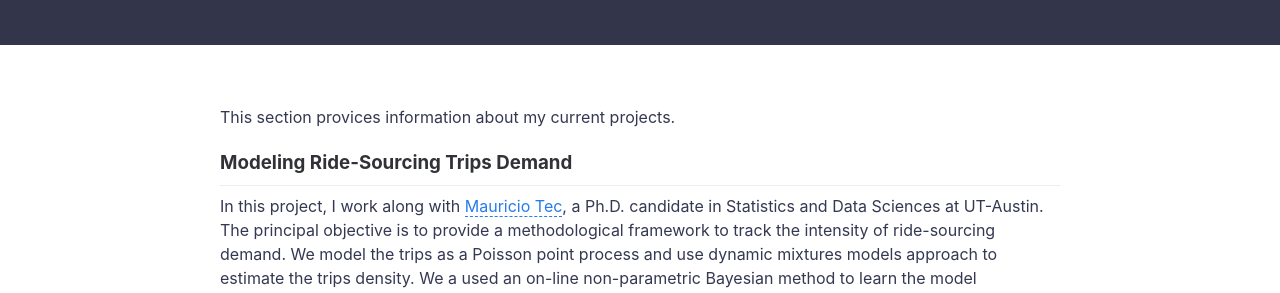
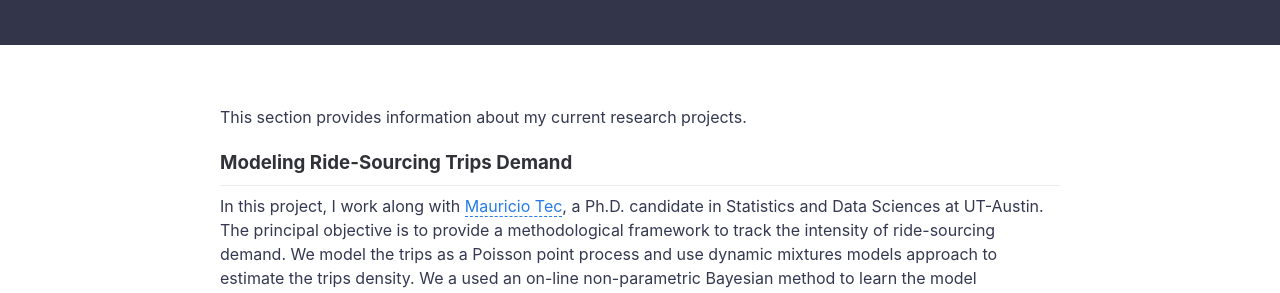
Before and after one commit to nzunigag/nzunigag.github.io, a Jekyll site: the page built from projects.md, in a window 1280 px wide. Shown: the part 215-508 px from the top of the page. Built offline with Jekyll 4.4.1, drawn with Linux system fonts in a browser that asks for light colours.

Commit message:
Update projects.md

```diff
--- a/projects.md
+++ b/projects.md
@@ -4,7 +4,7 @@ title: Current Projects
 permalink: /projects/
 ---
 
-This section provices information about my current projects.
+This section provides information about my current research projects.
 
 ### Modeling Ride-Sourcing Trips Demand
 ___
```
